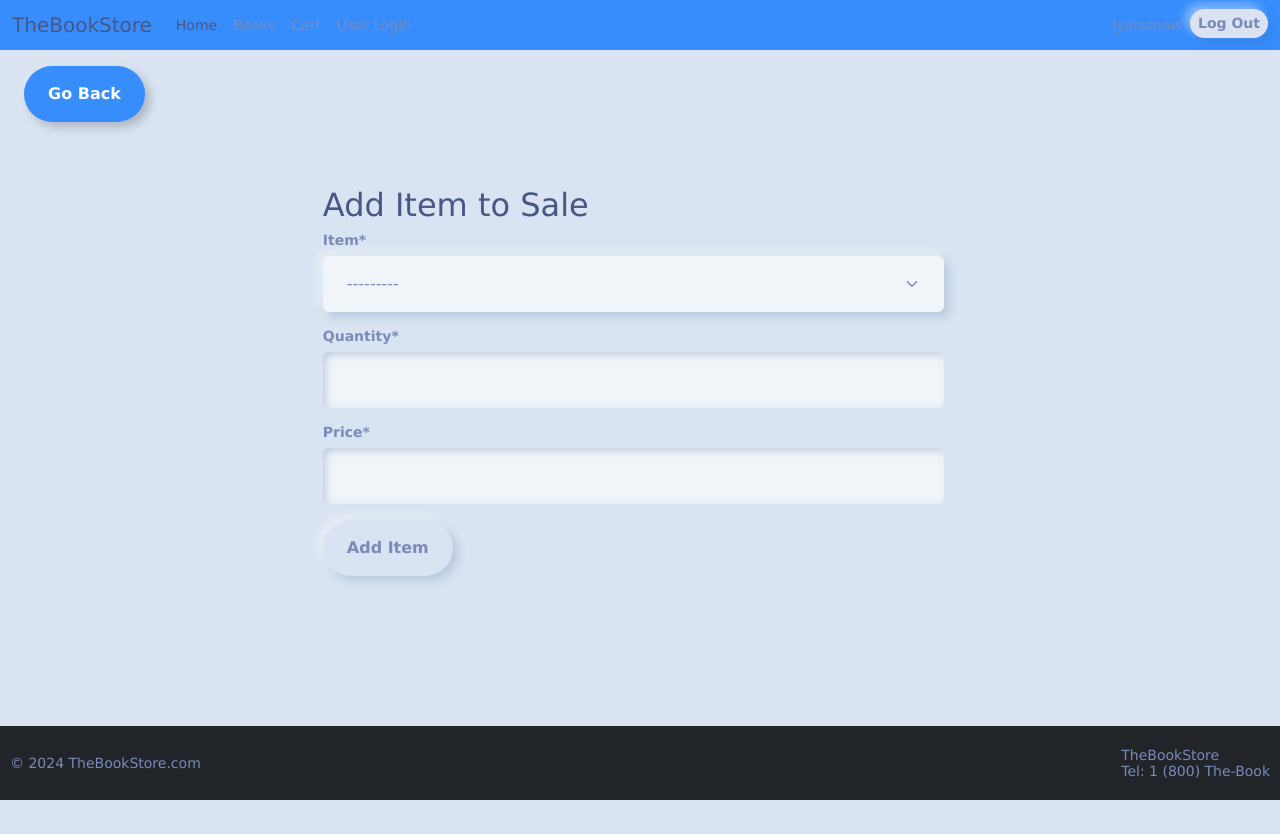
After one commit to lydiaahope/inventory_management, a Django app: page /sale/1/add-item/ in a window 1280 px wide. The commit adds this page. Run offline with Django 5.2, Linux system fonts and the light colour scheme; a user stored in the database is signed in; data comes from the database, SQL or seed files in the repository; parts of the project's set-up code (start-up, migrations or seed data) failed here and were passed over; some libraries are stand-ins or nearby versions.

Commit message:
Start of sales tracking system

```diff
--- a/inventory/admin.py
+++ b/inventory/admin.py
@@ -1,6 +1,8 @@
 from django.contrib import admin
-from .models import InventoryItem, Author, Order
+from .models import InventoryItem, Author, Order, Sale, SaleItem
 
 admin.site.register(InventoryItem)
 admin.site.register(Author)
 admin.site.register(Order)
+admin.site.register(Sale)
+admin.site.register(SaleItem)
--- a/inventory/forms.py
+++ b/inventory/forms.py
@@ -1,7 +1,7 @@
 from django import forms
 from django.contrib.auth.models import User
 from django.contrib.auth.forms import UserCreationForm
-from .models import Author, InventoryItem, Order
+from .models import Author, InventoryItem, Order, Sale, SaleItem
 
 class UserRegisterForm(UserCreationForm):
 	email = forms.EmailField()
@@ -22,3 +22,13 @@ class OrderForm(forms.ModelForm):
 	class Meta:
 		model = Order
 		fields = ['item', 'quantity', 'manufacturer']
+
+class SaleForm(forms.ModelForm):
+	class Meta:
+		model = Sale
+		fields = ['user', 'customer_name', 'total_amount']
+
+class SaleItemForm(forms.ModelForm):
+	class Meta:
+		model = SaleItem
+		fields = ['item', 'quantity', 'price']
--- a/inventory/models.py
+++ b/inventory/models.py
@@ -32,3 +32,22 @@ class Order(models.Model):
 
     def __str__(self):
         return f"Order for {self.item.name} on {self.order_date}"
+
+class Sale(models.Model):
+	user = models.ForeignKey(User, on_delete=models.CASCADE, default=
+		'01')
+	customer_name = models.CharField(max_length=100, default='Unknown Customer')
+	total_amount = models.DecimalField(max_digits=10, decimal_places=2)
+	date = models.DateTimeField(auto_now_add=True)
+
+	def __str__(self):
+		return f"Sale by {self.user.username} to {self.customer_name} on {self.date.strftime('%Y-%m-%d')}"
+
+class SaleItem(models.Model):
+	sale = models.ForeignKey(Sale, on_delete=models.CASCADE, related_name='items')
+	item = models.ForeignKey(InventoryItem, on_delete=models.CASCADE)
+	quantity = models.IntegerField()
+	price = models.DecimalField(max_digits=10, decimal_places=2)
+
+	def __str__(self):
+		return f"{self.quantity} of {self.item.name} at {self.price} each"
--- a/inventory/templates/inventory/dashboard.html
+++ b/inventory/templates/inventory/dashboard.html
@@ -70,6 +70,8 @@
 
 			<div>
 				Check orders? <a href=" {%url 'order_list' %}">Click here</a>
+
+					Create new order? <a href=" {%url 'sale_add' %}">Click here</a>
 			</div>
 		</div>
 	</div>
--- /dev/null
+++ b/inventory/templates/inventory/sale_item_form.html
@@ -0,0 +1,25 @@
+{% extends 'inventory/base.html' %}
+{% load crispy_forms_tags %}
+
+{% block content %}
+
+<a href="{% url 'dashboard' %" class="btn btn-outline-primary my-3 mx-4">Go Back</a>
+
+<div class="content-height">
+    <div class="row">
+        <div class="col-11 col-md-6 mx-auto mt-5">
+            <h2>Add Item to Sale</h2>
+
+                <form method="POST">
+                {% csrf_token %}
+                {{ form|crispy }}
+
+                    <div class="mt-3">
+                        <button type="submit" class="btn btn-primary">Add Item</button>
+                    </div>
+                </form>
+        </div>
+    </div>
+</div>
+
+{% endblock %}
--- a/inventory/urls.py
+++ b/inventory/urls.py
@@ -1,6 +1,6 @@
 from django.contrib import admin
 from django.urls import path
-from .views import Index, SignUpView, Dashboard, AddItem, EditItem, DeleteItem, OrderList, CreateOrder
+from .views import Index, SignUpView, Dashboard, AddItem, EditItem, DeleteItem, OrderList, CreateOrder, SaleCreateView, SaleItemCreateView
 from django.contrib.auth import views as auth_views
 
 urlpatterns = [
@@ -13,6 +13,8 @@ urlpatterns = [
     path('orders/create/', CreateOrder.as_view(), name = 'create_order'),
     path('emp_signup/', SignUpView.as_view(), name='emp_signup'),
     path('emp_login/', auth_views.LoginView.as_view(template_name='inventory/emp_login.html'), name='emp_login'),
-    path('logout/', auth_views.LogoutView.as_view(template_name='inventory/logout.html'), name='logout')
+    path('logout/', auth_views.LogoutView.as_view(template_name='inventory/logout.html'), name='logout'),
+    path('sale/add/', SaleCreateView.as_view(), name = 'sale_add'),
+    path('sale/<int:sale_id>/add-item/', SaleItemCreateView.as_view(), name = 'sale_item_add')
 ]
 # path('') points rootpath to Index.as_view() and loads index page
--- a/inventory/views.py
+++ b/inventory/views.py
@@ -3,8 +3,8 @@ from django.urls import reverse_lazy
 from django.views.generic import TemplateView, View, CreateView, UpdateView, DeleteView
 from django.contrib.auth import authenticate, login
 from django.contrib.auth.mixins import LoginRequiredMixin
-from .forms import UserRegisterForm, InventoryItemForm, OrderForm
-from .models import InventoryItem, Author, Order
+from .forms import UserRegisterForm, InventoryItemForm, OrderForm, SaleForm, SaleItemForm
+from .models import InventoryItem, Author, Order, Sale, SaleItem
 from inventory_management.settings import LOW_QUANTITY
 from django.contrib import messages
 
@@ -106,3 +106,26 @@ def update_item_quantity(request, item_id, new_quantity):
 	item.reordered = False # Reset the flag
 	item.save()
 	return redirected('dashboard')
+
+class SaleCreateView(LoginRequiredMixin, CreateView):
+	model = Sale
+	form_class = SaleForm
+	template_name = 'inventory/sale_form.html'
+	success_url = reverse_lazy('dashboard')
+
+	def form_valid(self, form):
+		form.instance.user = self.request.user
+		response = super().form_valid(form)
+		#redirect to the sale item creation page
+		return redirect('sale_item_add', sale_id=self.object.id)
+
+
+class SaleItemCreateView(LoginRequiredMixin, CreateView):
+	model = SaleItem
+	form_class = SaleItemForm
+	template_name = 'inventory/sale_item_form.html'
+	success_url = reverse_lazy('dashboard')
+
+	def form_valid(self, form):
+		form.instance.sale_id = self.kwargs['sale_id']
+		return super().form_valid(form)
```
Also changed, not shown: inventory/templates/inventory/sale_form.html (added, +21 -0 lines), inventory/migrations/0008_sale_saleitem.py (added), inventory/migrations/0009_alter_sale_customer_name_alter_sale_user.py (added).
